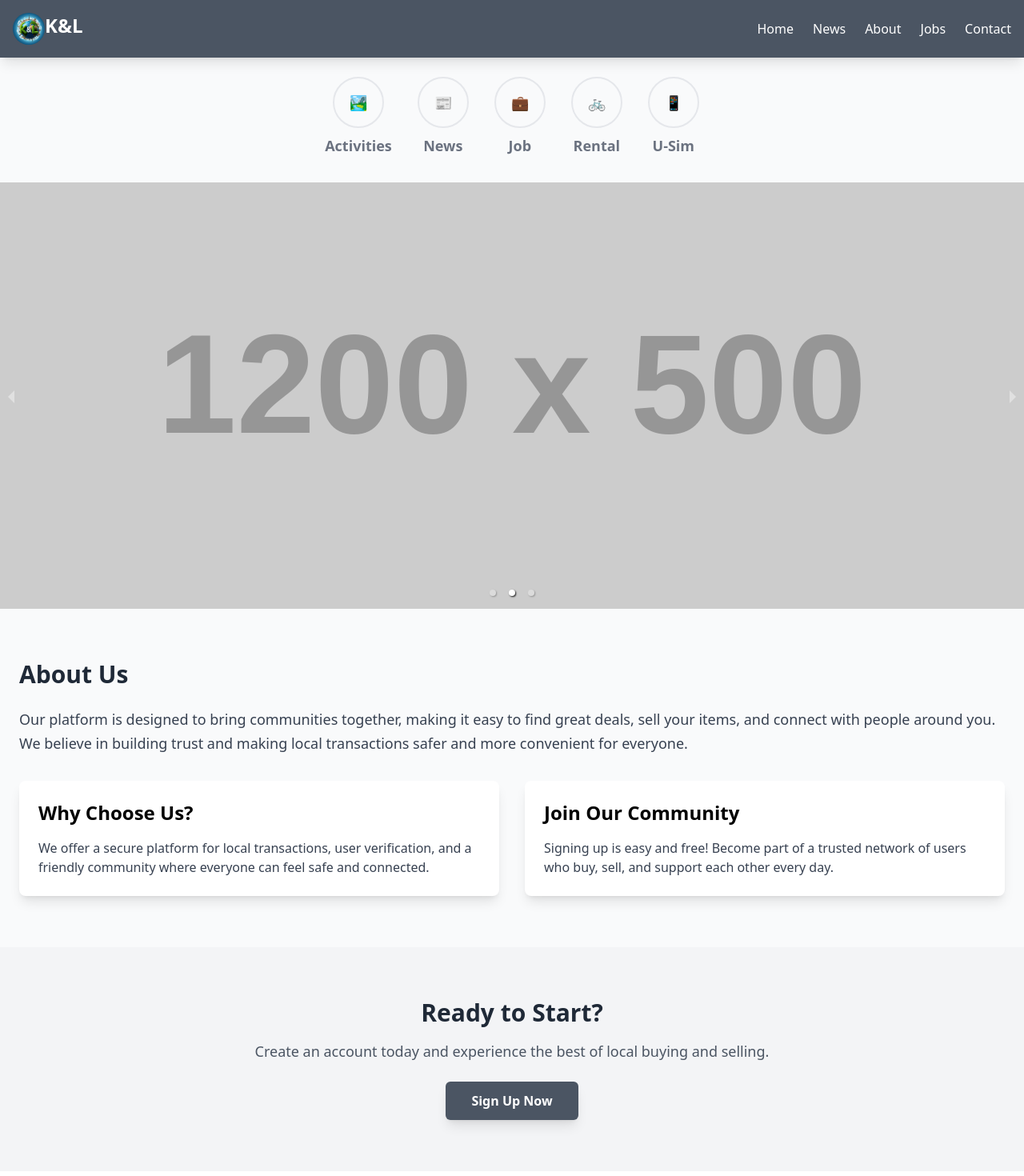
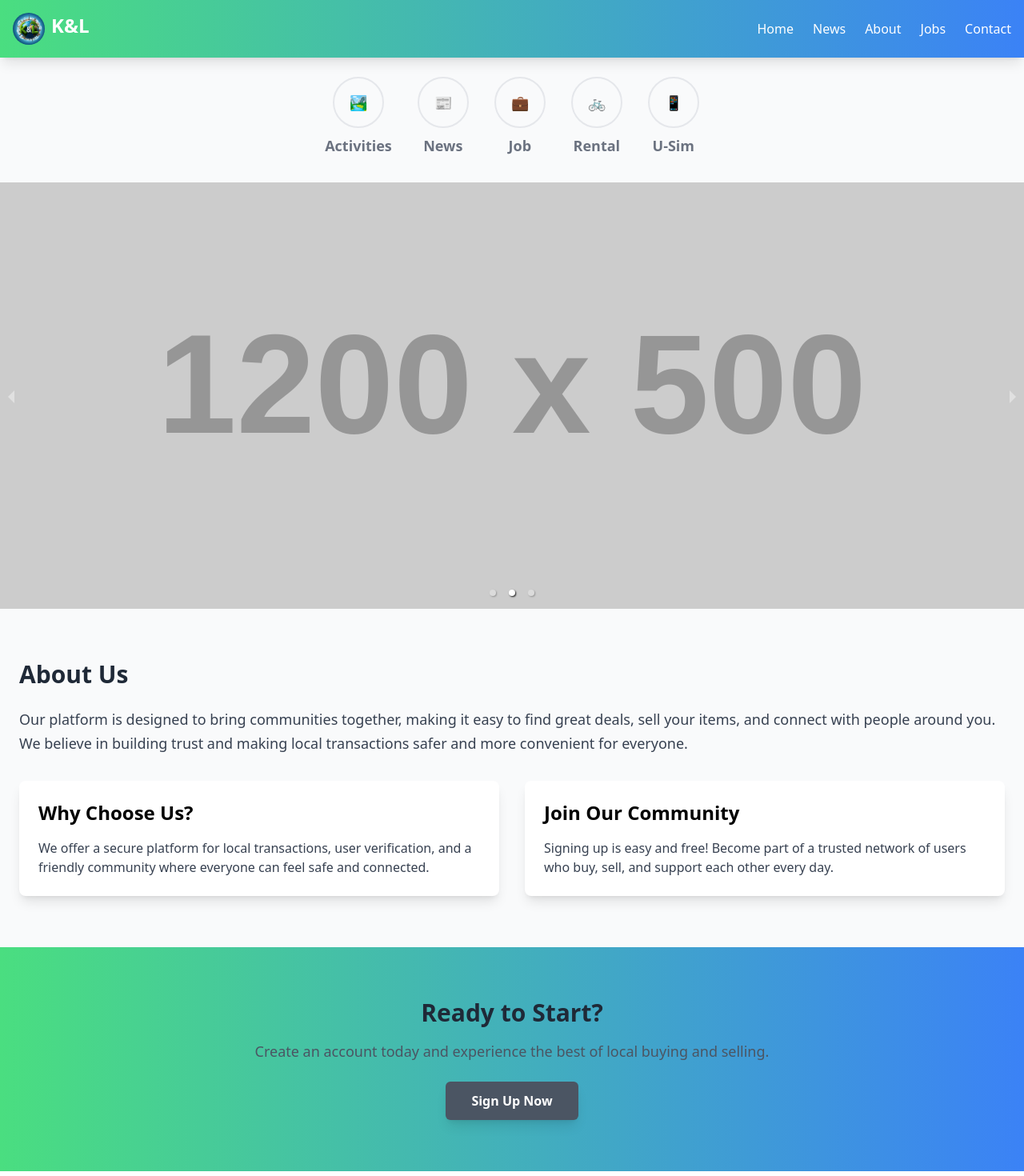
Before and after one commit to lukasmathae/animated-tribble, a React (Create React App) app in the folder frontend/: page / in a window 1280 px wide. Shown: the top 1470 px of the page at 80% size. Built offline with nearby package versions, Linux system fonts and the light colour scheme.

Commit message:
Introduces Youngmins Design

```diff
--- /dev/null
+++ b/frontend/src/CarouselStyle.css
@@ -0,0 +1,5 @@
+.carousel .control-dots .dot {
+    width: 8px;
+    height: 8px;
+    margin: 0 5px;
+}
--- a/frontend/src/components/HomePage.js
+++ b/frontend/src/components/HomePage.js
@@ -1,4 +1,5 @@
 import React from 'react';
+import "../CarouselStyle.css"
 import {Carousel} from 'react-responsive-carousel';
 import 'react-responsive-carousel/lib/styles/carousel.min.css';
 import {Link} from "react-router-dom";
@@ -157,7 +158,7 @@ const HomePage = () => {
             </section>
 
             {/* Call to Action Section */}
-            <section className="bg-gray-100 py-16">
+            <section className="bg-gradient-to-r from-green-400 to-blue-500 py-16">
                 <div className="container mx-auto px-6 text-center">
                     <h2 className="text-3xl font-bold text-gray-800 mb-4">Ready to Start?</h2>
                     <p className="text-lg text-gray-600 mb-6">
--- a/frontend/src/components/NavBar.js
+++ b/frontend/src/components/NavBar.js
@@ -9,13 +9,18 @@ const Navbar = () => {
     };
 
     return (
-        <nav className="fixed top-0 left-0 w-full bg-gray-600 p-4 shadow-lg z-50">
+        <nav className="fixed top-0 left-0 w-full bg-gradient-to-r from-green-400 to-blue-500 p-4 shadow-lg z-50">
             <div className="container mx-auto flex items-center justify-between">
                 {/* Logo */}
-                <div className="text-white font-bold text-2xl flex space-x-3">
-                    <Link to="/" className="flex space-x-3">
-                    <img src={logo} className="App-logo rounded-full mx-auto my-auto space-x-3" alt="logo" width="40" height="40" />
-                    K&L
+                <div className="text-white font-bold text-2xl flex">
+                    <Link to="/" className="flex space-x-2">
+                        <div>
+                            <img src={logo} className="App-logo rounded-full mx-auto my-auto space-x-3" alt="logo"
+                                 width="40" height="40"/>
+                        </div>
+                        <div className="text-white font-bold text-2xl flex y">
+                            K&L
+                        </div>
                     </Link>
                 </div>
 
@@ -44,7 +49,7 @@ const Navbar = () => {
                     onClick={toggleMenu}
                 >
                     <svg
-                        className="w-6 h-6"
+                        className="w-8 h-8"
                         fill="none"
                         stroke="currentColor"
                         viewBox="0 0 24 24"
@@ -62,7 +67,7 @@ const Navbar = () => {
 
             {/* Mobile Menu */}
             <div
-                className={`fixed top-0 right-0 h-full bg-gray-700 text-white w-64 transform ${
+                className={`fixed top-0 right-0 h-full bg-gradient-to-r from-green-400 to-blue-500 text-white w-64 transform ${
                     isOpen ? "translate-x-0" : "translate-x-full"
                 } transition-transform duration-300 ease-in-out z-40`}
             >
--- a/frontend/src/components/NewsPage.js
+++ b/frontend/src/components/NewsPage.js
@@ -56,7 +56,7 @@ const NewsPage = () => {
                 </div>
             ) : (
                 news.length > 0 && (
-                    <section className="bg-gray-600 text-white py-20">
+                    <section className="bg-gradient-to-r from-green-400 to-blue-500 text-white py-20">
                         <div className="container mx-auto px-6 text-center">
                             <h1 className="text-5xl font-bold mb-4">{news[0].title}</h1>
                             <p className="text-lg mb-6">{news[0].content}</p>
--- a/frontend/src/components/NewsSingleArticle.js
+++ b/frontend/src/components/NewsSingleArticle.js
@@ -29,7 +29,7 @@ const ArticleDetail = () => {
     }
 
     return (
-        <div className="bg-gray-50 min-h-screenmt-16">
+        <div className="bg-gray-50 min-h-screenmt-16 mt-14 py-4">
             <div className="container mx-auto px-6 py-16">
                 <h1 className="text-4xl font-bold mb-4">{article.title}</h1>
                 <p className="text-gray-600 text-sm mb-6">
```
